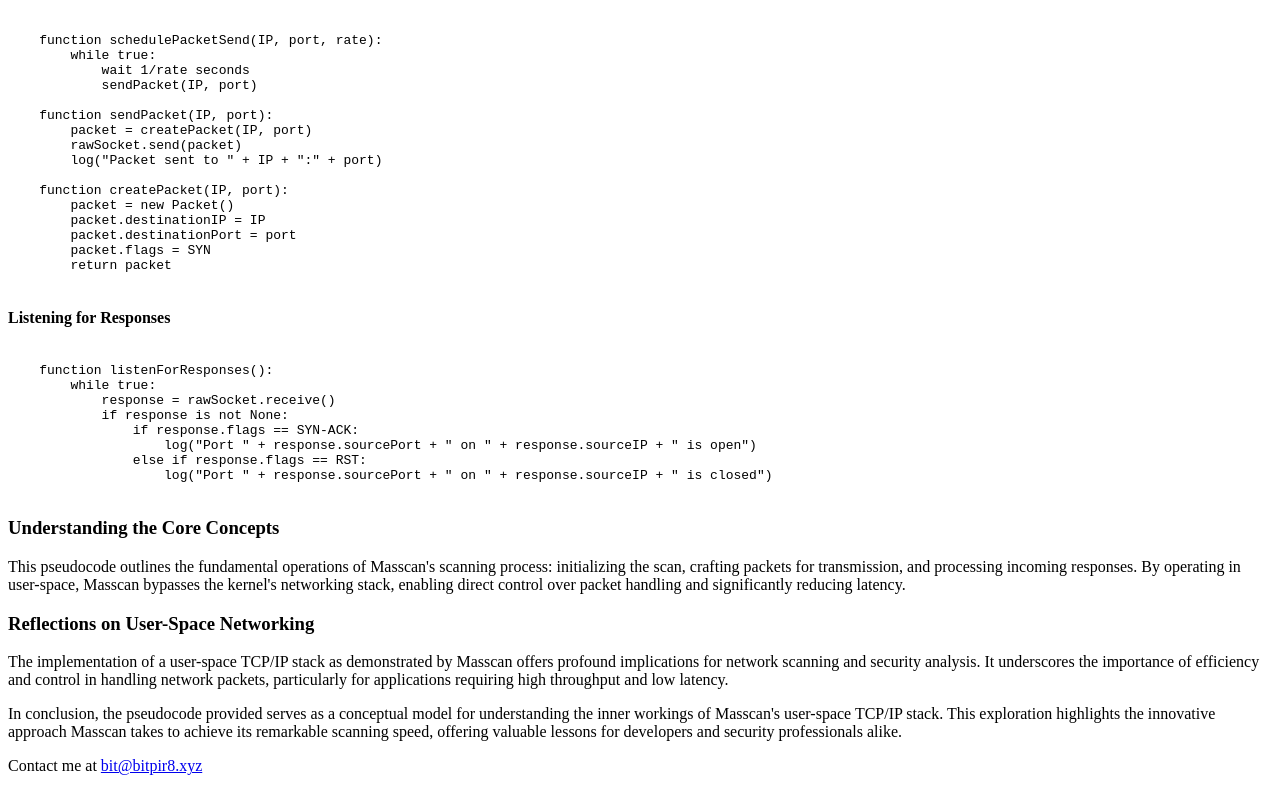
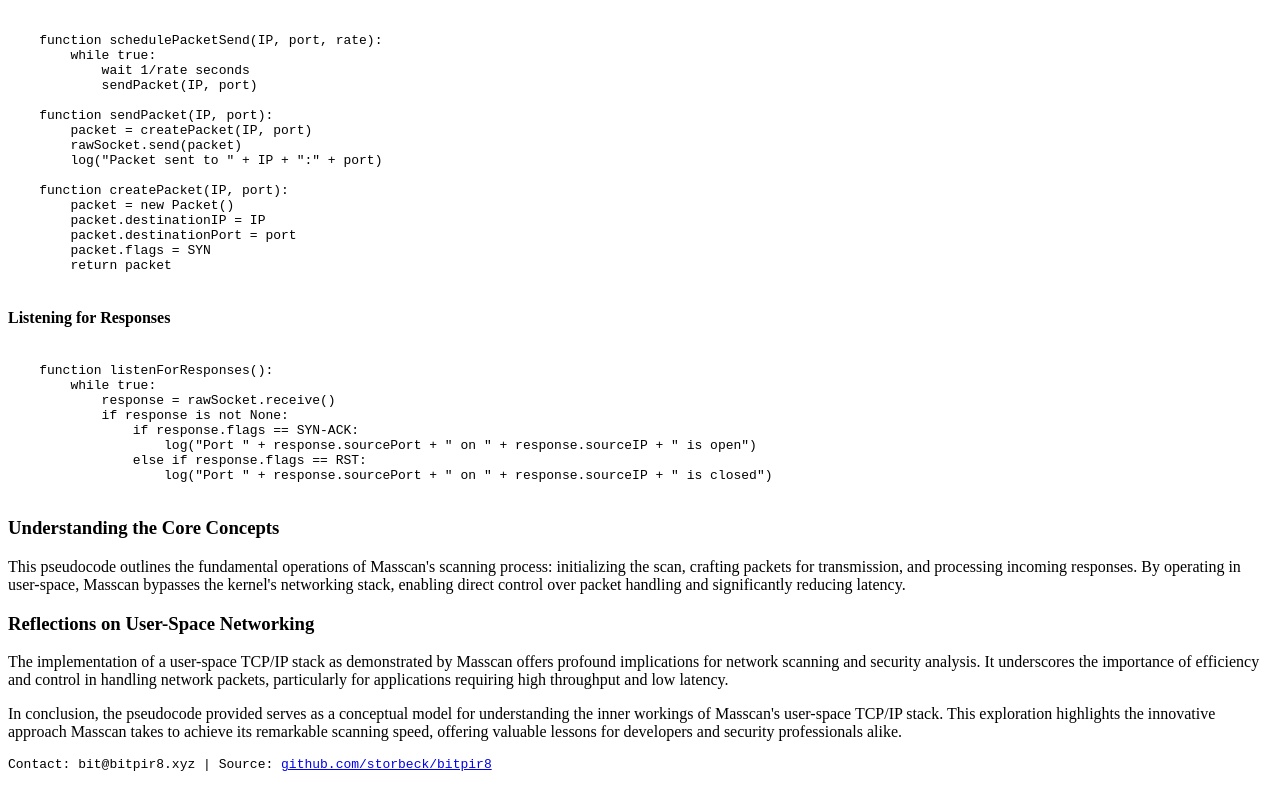
Before and after one commit to storbeck/bitpir8, a plain HTML site: page index.html in a window 1280 px wide. Shown: the part 1290-2081 px from the top of the page. Drawn offline with Linux system fonts and the light colour scheme.

Commit message:
updated footer

```diff
--- a/index.html
+++ b/index.html
@@ -112,7 +112,7 @@
 </section>
 
 <footer>
-    <p>Contact me at <a href="mailto:bit@bitpir8.xyz">bit@bitpir8.xyz</a></p>
+    <pre>Contact: bit@bitpir8.xyz | Source: <a href="https://github.com/storbeck/bitpir8">github.com/storbeck/bitpir8</a></pre>
 </footer>
 
 </body>
```
